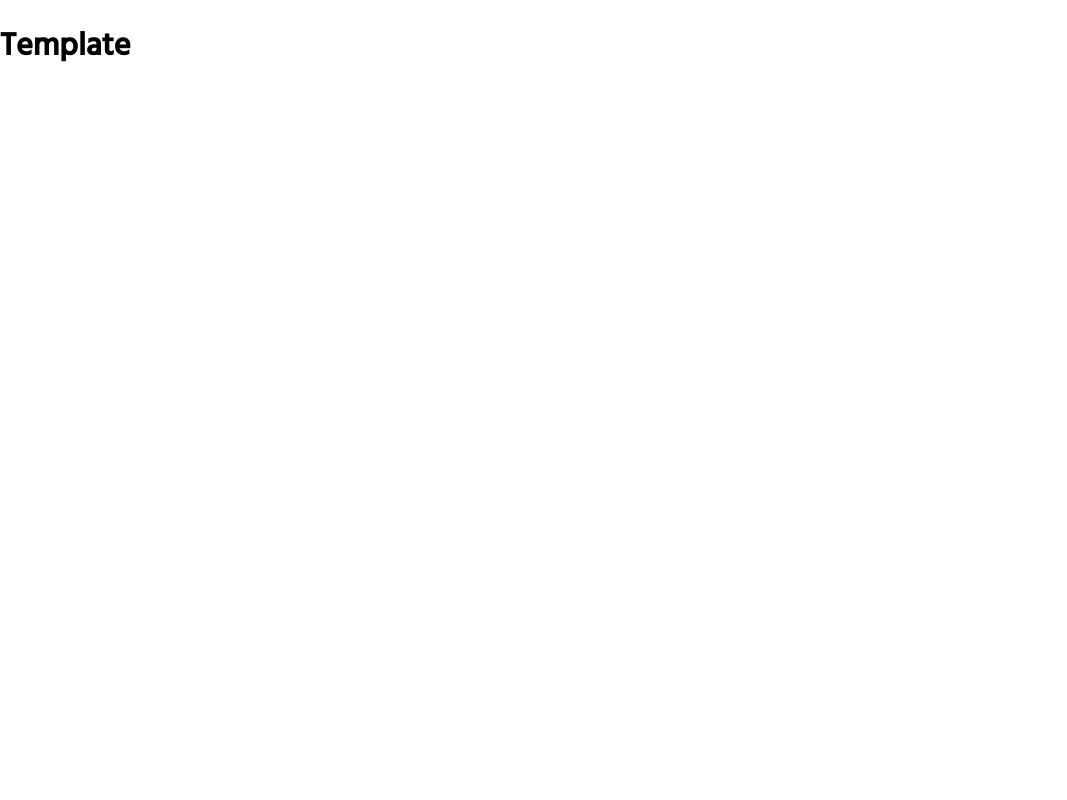
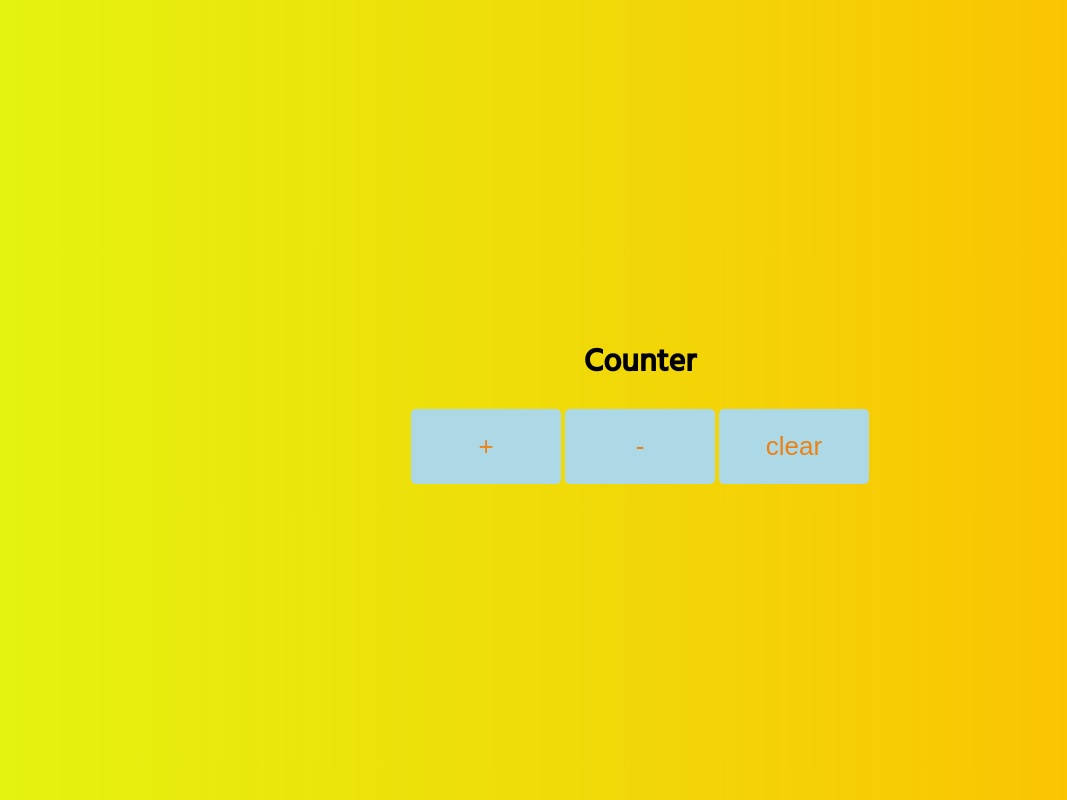
Before and after one commit to vishalvnair124/web-projects, a plain HTML site: page project-2/index.html in a window 1280 px wide. Shown: the whole page, without its empty margins (0-1067 px from the left). Drawn offline with Linux system fonts and the light colour scheme.

Commit message:
Project 2 Counter completed

```diff
--- a/project-2/index.html
+++ b/project-2/index.html
@@ -4,10 +4,16 @@
     <meta charset="UTF-8">
     <meta name="viewport" content="width=device-width, initial-scale=1.0">
     <link rel="stylesheet" href="style.css">
-    <script src="script.js"></script>
-    <title>My project</title>
+
+    <title>Counter</title>
 </head>
 <body>
-    <h1>Template</h1>
+    <h1 id="count">Counter</h1>
+    <div class="container">
+        <button  onclick="Increment()">+</button>
+        <button  onclick="Decrement()">-</button>
+        <button  onclick="Reset()">clear</button>
+        <script src="script.js"></script>
+    </div>
 </body>
 </html>
--- a/project-2/script.js
+++ b/project-2/script.js
@@ -0,0 +1,17 @@
+let count_display = document.getElementById('count');
+
+
+let count = 0;
+
+function Increment() {
+count++;
+count_display.innerHTML=count;
+}
+function Decrement() {
+    count--;
+    count_display.innerHTML=count;
+}
+function Reset() {
+    count=0;
+    count_display.innerHTML=0;
+}
--- a/project-2/style.css
+++ b/project-2/style.css
@@ -2,4 +2,21 @@
 body{
     font-family: 'Hind', sans-serif;
     margin: 0;
+    display: flex;
+    align-items: center;
+    justify-content: center;
+    flex-direction: column;
+    height: 100vh;
+    background:linear-gradient(90deg,rgb(228, 243, 15),rgb(255, 187, 0));
 }
+button{
+    border:0;
+    border-radius: 5px;
+    background: lightblue;
+    color: rgb(238, 129, 20);
+    cursor: pointer;
+    width: 150px;
+    height: 75px;
+    font-size: 26px;
+
+}
```
